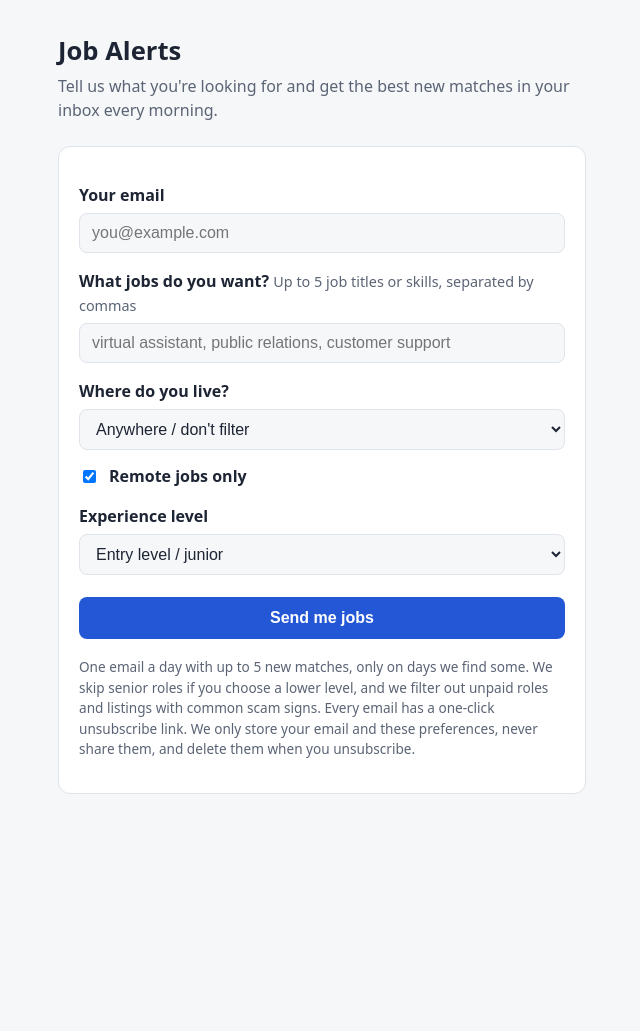
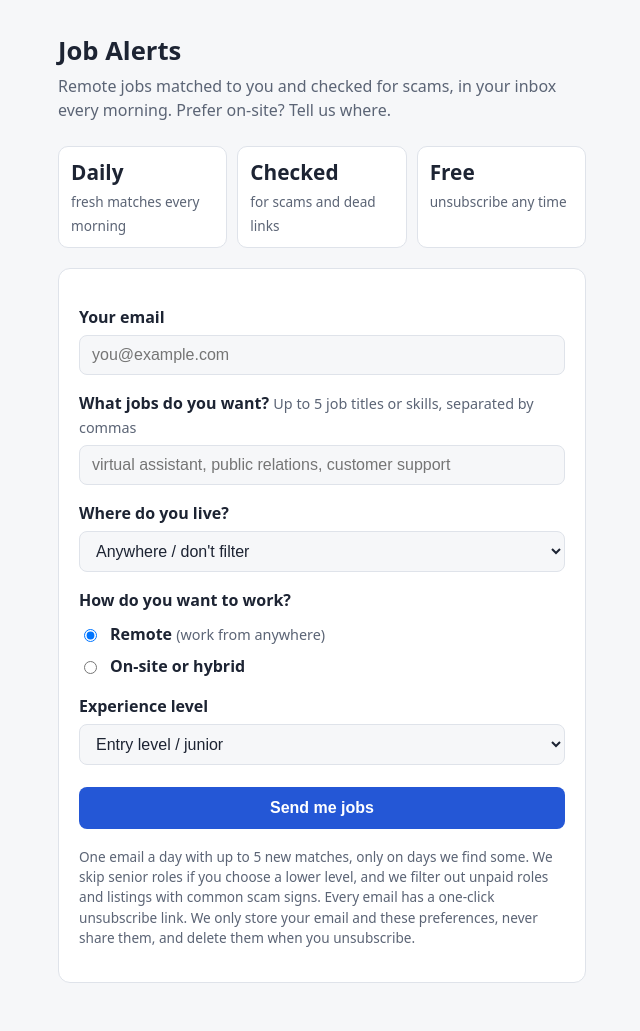
Before and after one commit to augustinendubuisicharles-cell/my-ai-assistant, a FastAPI app: page / in a window 1280 px wide. Shown: the whole page, without its empty margins (318-958 px from the left). Before the commit the page ends 794 px from the top, so only its background shows below. Run offline with FastAPI, Linux system fonts and the light colour scheme.

Commit message:
Job alerts: send via Brevo API on Render, remote/on-site choice with preferred area, live stats
Render's free plan blocks outgoing SMTP, so the sign-up button hung. The site
now sends through Brevo's web API when BREVO_API_KEY is set.

The form asks remote (default) or on-site/hybrid; on-site asks for a preferred
city and searches Adzuna/Reed near it, ranking local jobs first. The home page
shows real subscriber and jobs-sent counts once they reach 10.

Co-Authored-By: Claude Opus 5.5 (1M context) <noreply@anthropic.com>
Claude-Session: https://claude.ai/code/session_01Dv1DNA8EV36eqMyFenF7kD

```diff
--- a/job_alerts/app.py
+++ b/job_alerts/app.py
@@ -3,7 +3,7 @@ email, and can change or cancel their alerts any time.
 
 Run locally:  uvicorn job_alerts.app:app --reload   (from the repo root)
 Env: DATABASE_URL, BASE_URL (the site's public address), SITE_NAME, plus the
-SMTP_* settings in mailer.py.
+email settings in mailer.py (BREVO_API_KEY on Render).
 """
 import os
 import re
@@ -38,34 +38,50 @@ def _message(request, heading, message, ok=False, link=None, link_text=None, sta
     return resp
 
 
-def _clean_prefs(keywords: str, country: str, level: str) -> tuple[str, str, str] | None:
+def _clean_prefs(keywords: str, country: str, level: str, work_type: str, city: str) -> dict | None:
+    """Validates the form. Remote is the default; on-site/hybrid needs a preferred city or area."""
     words = [w.strip() for w in keywords.split(",") if w.strip()][:5]
-    if not words or any(len(w) > 60 for w in words):
+    remote = work_type != "onsite"
+    city = "" if remote else " ".join(city.split())[:120]
+    if not words or any(len(w) > 60 for w in words) or (not remote and not city):
         return None
-    return ", ".join(words), (country if country in COUNTRIES else ""), (level if level in ("any", "entry", "mid") else "any")
+    return {"keywords": ", ".join(words), "country": country if country in COUNTRIES else "",
+            "level": level if level in ("any", "entry", "mid") else "any", "remote_only": remote, "city": city}
+
+
+def _stats() -> dict:
+    """Live figures for the home page. Counts only appear once they're worth showing; never made up."""
+    try:
+        s = db.stats()
+    except Exception as e:
+        print(f"[stats] {e}")
+        return {}
+    return {k: v for k, v in s.items() if v >= 10}
 
 
 @app.get("/", response_class=HTMLResponse)
 def home(request: Request):
     return _page(request, "form.html", sub=None, countries=list(COUNTRIES), action="/subscribe", button="Send me jobs",
-                 heading=SITE_NAME, lead="Tell us what you're looking for and get the best new matches in your inbox every morning.")
+                 heading=SITE_NAME, stats=_stats(),
+                 lead="Remote jobs matched to you and checked for scams, in your inbox every morning. Prefer on-site? Tell us where.")
 
 
 @app.post("/subscribe", response_class=HTMLResponse)
 def subscribe(request: Request, email: str = Form(""), keywords: str = Form(""), country: str = Form(""),
-              level: str = Form("any"), remote_only: str = Form(""), website: str = Form("")):
+              level: str = Form("any"), work_type: str = Form("remote"), city: str = Form(""), website: str = Form("")):
     if website:  # hidden field only bots fill in
         return _message(request, "Thanks!", "Check your inbox to confirm.")
-    prefs = _clean_prefs(keywords, country, level)
+    prefs = _clean_prefs(keywords, country, level, work_type, city)
     if not EMAIL_RE.match(email.strip()) or not prefs:
-        return _message(request, "Something's missing", "Please enter a valid email and at least one job title.",
+        return _message(request, "Something's missing",
+                        "Please enter a valid email, at least one job title, and your preferred area if you chose on-site.",
                         link="/", link_text="Go back", status=400)
     existing = db.by_email(email)
     if existing and existing["confirmed"]:
         # Don't let anyone who knows an address change its alerts: email the owner a manage link instead.
         sub, (subject, text, html) = existing, emails.manage_link(_base_url(request), existing["token"])
     else:
-        sub = db.upsert_subscriber(email, prefs[0], prefs[1], bool(remote_only), prefs[2])
+        sub = db.upsert_subscriber(email, **prefs)
         subject, text, html = emails.confirmation(_base_url(request), sub["token"])
     try:
         mailer.send(sub["email"], subject, text, html)
@@ -96,12 +112,12 @@ def manage(request: Request, token: str):
 
 @app.post("/manage/{token}", response_class=HTMLResponse)
 def save(request: Request, token: str, keywords: str = Form(""), country: str = Form(""), level: str = Form("any"),
-         remote_only: str = Form("")):
-    prefs = _clean_prefs(keywords, country, level)
+         work_type: str = Form("remote"), city: str = Form("")):
+    prefs = _clean_prefs(keywords, country, level, work_type, city)
     if not db.by_token(token) or not prefs:
-        return _message(request, "Couldn't save", "Please enter at least one job title.", link=f"/manage/{token}",
-                        link_text="Go back", status=400)
-    db.update_prefs(token, prefs[0], prefs[1], bool(remote_only), prefs[2])
+        return _message(request, "Couldn't save", "Please enter at least one job title, and your preferred area if you chose on-site.",
+                        link=f"/manage/{token}", link_text="Go back", status=400)
+    db.update_prefs(token, **prefs)
     return _message(request, "Saved", "Your new preferences apply from the next email.", ok=True)
 
 
--- a/job_alerts/check_db.py
+++ b/job_alerts/check_db.py
@@ -12,7 +12,7 @@ def main() -> None:
     print(f"Connecting to {db.engine.url.render_as_string(hide_password=True)}")
     db.init_db()
     email = f"db-check-{secrets.token_hex(4)}@example.invalid"
-    sub = db.upsert_subscriber(email, "db check", "Nigeria", True, "entry")
+    sub = db.upsert_subscriber(email, "db check", "Nigeria", True, "entry", city="")
     print(f"Inserted test subscriber {sub['id']}")
     assert db.by_email(email)["keywords"] == "db check"
     db.confirm(sub["token"])
--- a/job_alerts/send_daily.py
+++ b/job_alerts/send_daily.py
@@ -22,7 +22,8 @@ def main() -> None:
     sent = failed = 0
     for sub in subs:
         try:
-            jobs = find_jobs(sub["keywords"], sub["country"], sub["remote_only"], sub["level"], db.already_sent(sub["id"]))
+            jobs = find_jobs(sub["keywords"], sub["country"], sub["remote_only"], sub["level"], db.already_sent(sub["id"]),
+                             city=sub.get("city") or "")
             if not jobs:
                 print(f"- subscriber {sub['id']}: no new matches, nothing sent")
                 continue
--- a/job_alerts/templates/base.html
+++ b/job_alerts/templates/base.html
@@ -22,6 +22,15 @@
   .ok { color:var(--ok); font-weight:600; }
   .small { font-size:.85rem; color:var(--muted); margin-top:18px; }
   a { color:var(--accent); }
+  fieldset { border:0; padding:0; margin:16px 0 0; }
+  legend { font-weight:600; padding:0; margin-bottom:2px; }
+  .row { margin-top:8px; }
+  [hidden] { display:none !important; }
+  button:disabled { opacity:.7; cursor:wait; }
+  .stats { list-style:none; padding:0; margin:0 0 20px; display:grid; grid-template-columns:repeat(auto-fit, minmax(120px, 1fr)); gap:10px; }
+  .stats li { background:var(--card); border:1px solid var(--border); border-radius:10px; padding:10px 12px; }
+  .stats b { display:block; font-size:1.3rem; }
+  .stats span { color:var(--muted); font-size:.85rem; }
 </style>
 </head>
 <body><main>{% block body %}{% endblock %}</main></body>
--- a/job_alerts/templates/form.html
+++ b/job_alerts/templates/form.html
@@ -2,7 +2,16 @@
 {% block body %}
 <h1>{{ heading }}</h1>
 <p class="lead">{{ lead }}</p>
-<form class="card" method="post" action="{{ action }}">
+{% if not sub %}
+<ul class="stats">
+  {% if stats.users %}<li><b>{{ "{:,}".format(stats.users) }}</b><span>people getting alerts</span></li>{% endif %}
+  {% if stats.jobs_30d %}<li><b>{{ "{:,}".format(stats.jobs_30d) }}</b><span>jobs sent in the last 30 days</span></li>{% endif %}
+  <li><b>Daily</b><span>fresh matches every morning</span></li>
+  <li><b>Checked</b><span>for scams and dead links</span></li>
+  <li><b>Free</b><span>unsubscribe any time</span></li>
+</ul>
+{% endif %}
+<form class="card" method="post" action="{{ action }}" id="prefs">
   {% if not sub %}
   <label for="email">Your email</label>
   <input id="email" name="email" type="email" required maxlength="320" placeholder="you@example.com">
@@ -15,9 +24,17 @@
     <option value="">Anywhere / don't filter</option>
     {% for c in countries %}<option value="{{ c }}" {% if sub and sub.country == c %}selected{% endif %}>{{ c }}</option>{% endfor %}
   </select>
-  <div class="row">
-    <input id="remote_only" name="remote_only" type="checkbox" value="1" {% if not sub or sub.remote_only %}checked{% endif %}>
-    <label for="remote_only" style="margin:0">Remote jobs only</label>
+  {% set onsite = sub and not sub.remote_only %}
+  <fieldset>
+    <legend>How do you want to work?</legend>
+    <div class="row"><input id="wt_remote" name="work_type" type="radio" value="remote" {% if not onsite %}checked{% endif %}>
+      <label for="wt_remote" style="margin:0">Remote <span class="hint">(work from anywhere)</span></label></div>
+    <div class="row"><input id="wt_onsite" name="work_type" type="radio" value="onsite" {% if onsite %}checked{% endif %}>
+      <label for="wt_onsite" style="margin:0">On-site or hybrid</label></div>
+  </fieldset>
+  <div id="city_box" {% if not onsite %}hidden{% endif %}>
+    <label for="city">Preferred city or area <span class="hint">We'll look for jobs near here, plus remote ones</span></label>
+    <input id="city" name="city" type="text" maxlength="120" placeholder="e.g. Lagos, Manchester" value="{{ sub.city if sub else '' }}">
   </div>
   <label for="level">Experience level</label>
   <select id="level" name="level">
@@ -26,8 +43,25 @@
     <option value="mid" {% if sub and sub.level == 'mid' %}selected{% endif %}>Mid level (no director/head roles)</option>
   </select>
   <input class="hp" name="website" tabindex="-1" autocomplete="off">
-  <button type="submit">{{ button }}</button>
+  <button type="submit" id="submit">{{ button }}</button>
   <p class="small">One email a day with up to 5 new matches, only on days we find some. We skip senior roles if you choose a lower level, and we filter out unpaid roles and listings with common scam signs. Every email has a one-click unsubscribe link. We only store your email and these preferences, never share them, and delete them when you unsubscribe.</p>
 </form>
 {% if sub %}<p class="small"><a href="{{ base_url }}/unsubscribe/{{ sub.token }}">Unsubscribe and delete my details</a></p>{% endif %}
+<script>
+  (function () {
+    var form = document.getElementById("prefs"), box = document.getElementById("city_box"), city = document.getElementById("city");
+    function sync() {
+      var onsite = document.getElementById("wt_onsite").checked;
+      box.hidden = !onsite;
+      city.required = onsite;
+    }
+    form.addEventListener("change", sync);
+    sync();
+    form.addEventListener("submit", function () {
+      var b = document.getElementById("submit");
+      b.disabled = true;
+      b.textContent = "Sending...";
+    });
+  })();
+</script>
 {% endblock %}
--- a/render.yaml
+++ b/render.yaml
@@ -18,6 +18,8 @@ services:
         sync: false
       - key: SITE_NAME
         value: Job Alerts
+      - key: BREVO_API_KEY    # Render's free plan blocks SMTP ports, so the site sends through Brevo's API
+        sync: false
       - key: SMTP_HOST
         sync: false
       - key: SMTP_PORT
```
Also changed, not shown: job_alerts/db.py (+21 -7 lines), job_alerts/mailer.py (+22 -7 lines), job_alerts/search.py (+29 -11 lines), job_alerts/README.md.
